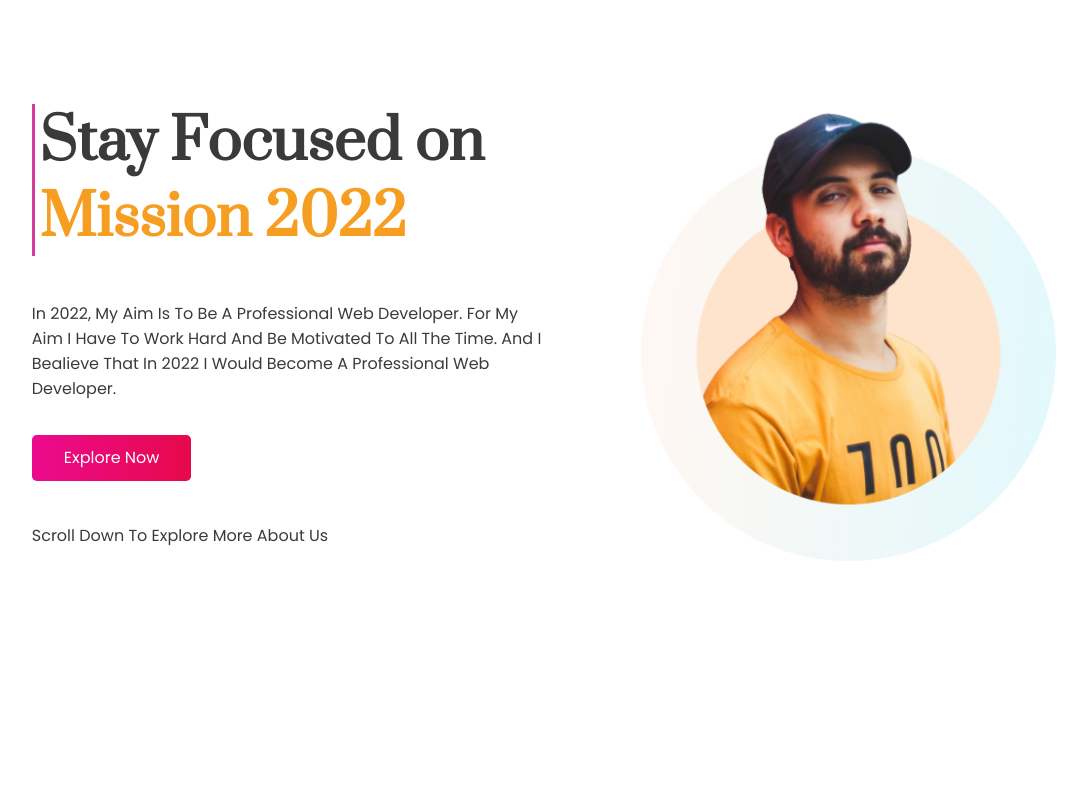
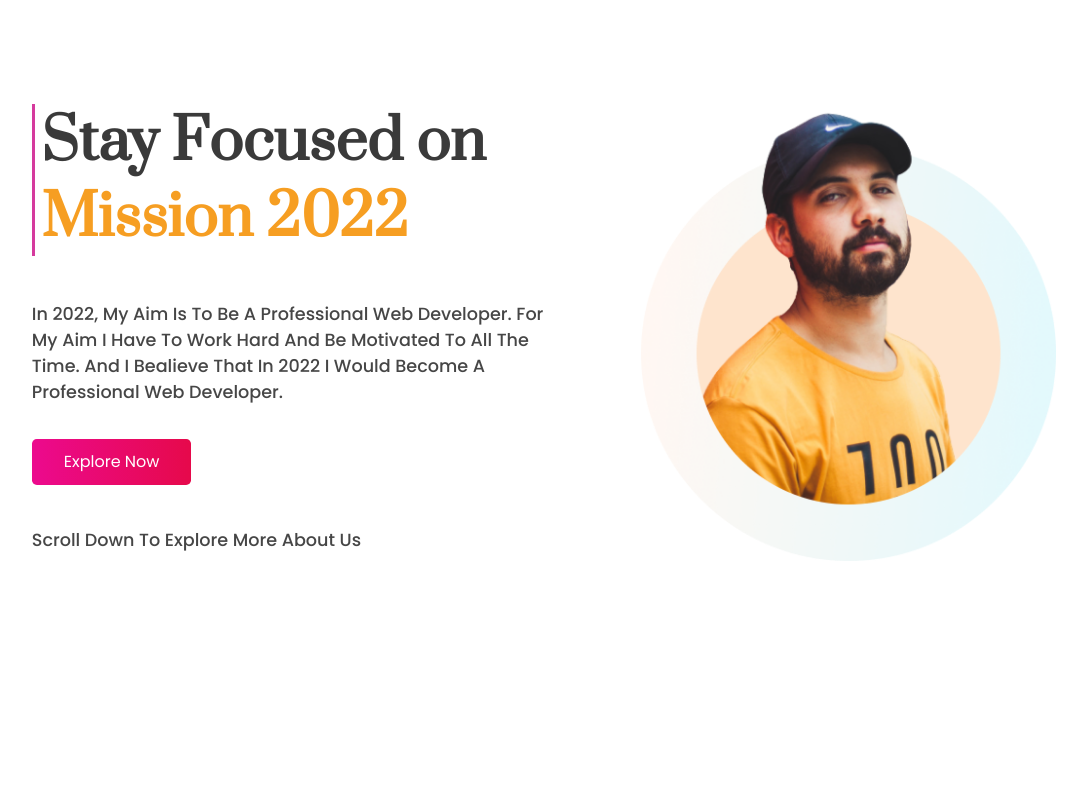
Before and after one commit to Sumon-Datta/mission2022, a plain HTML site: page index.html in a window 1280 px wide. Shown: the top 800 px of the page, without its empty margins (109-1196 px from the left). Drawn offline with Linux system fonts and the light colour scheme.

Commit message:
seven commit

```diff
--- a/css/style.css
+++ b/css/style.css
@@ -22,7 +22,7 @@ section{
 }
 
 .header{
-    height: 100vh;
+    height: 90vh;
     width: 100%;
     display: flex;
 }
@@ -39,8 +39,7 @@ section{
     border-image-slice: 1;
     border-left: solid .2rem;
     border-image-source: linear-gradient(to left, #743ad5, #d53a9d);
-    padding-left: .3rem;
-    padding-bottom: -5rem;
+    padding-left: .4rem;
     text-transform: none;
     font-weight: bold;
 
@@ -56,8 +55,10 @@ section{
 
 .header-left p{
     margin:2.8rem 0;
-    color:#000000c5 ;
-    font-weight: 300;
+    color:#0f0f0fc5 ;
+    font-weight: 500;
+    font-size: 1.1rem;
+
 }
 
 .header .header-left .scroll{
```
